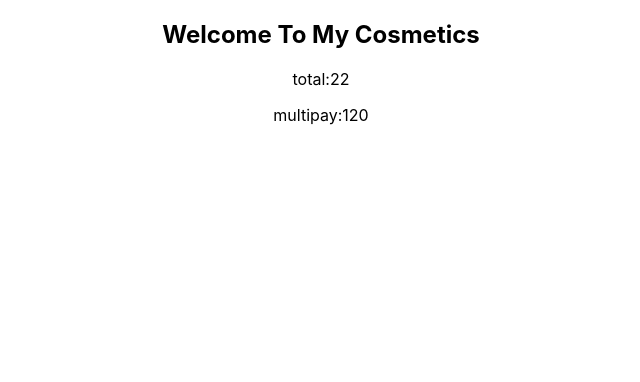
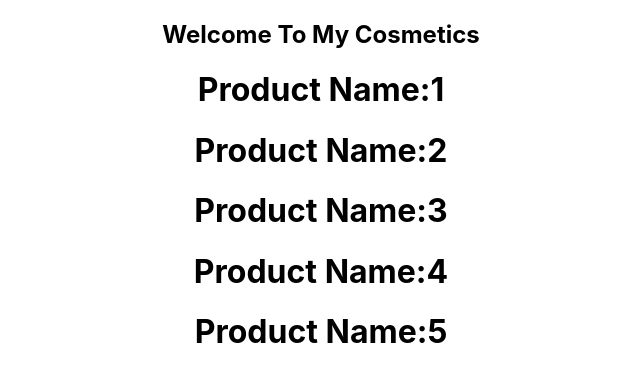
Before and after one commit to masuddrak/react-storage-and-handler, a React (Create React App) app: page / in a window 1280 px wide. Shown: the top 382 px of the page, without its empty margins (319-959 px from the left). Built offline with nearby package versions, Linux system fonts and the light colour scheme.

Commit message:
creat api

```diff
--- a/src/components/Cosmatics/Cosmatics.js
+++ b/src/components/Cosmatics/Cosmatics.js
@@ -1,15 +1,22 @@
 import React from 'react';
-import { add, multiplay } from '../../ustilitis/calculate';
+import Display from '../Display/Display';
+
 
 
 const Cosmatics = () => {
-    const total=add(10,12)
-    const multipay=multiplay(10,12)
+    const cosmatics=[
+        {id:1,name:'alta',price:100},
+        {id:2,name:'alta',price:200},
+        {id:3,name:'alta',price:300},
+        {id:4,name:'alta',price:400},
+        {id:5,name:'alta',price:500},
+    ]
     return (
         <div>
             <h2>Welcome To My Cosmetics </h2>
-            <p>total:{total}</p>
-            <p>multipay:{multipay}</p>
+           {
+               cosmatics.map(cosmatic=><Display key={cosmatic.id} cosmatic={cosmatic}></Display>)
+           }
         </div>
     );
 };
--- /dev/null
+++ b/src/components/Display/Display.js
@@ -0,0 +1,12 @@
+import React from 'react';
+
+const Display = (props) => {
+    const {name,id}=props.cosmatic;
+    return (
+        <div>
+            <h1>Product Name:{id}</h1>
+        </div>
+    );
+};
+
+export default Display;
--- a/src/ustilitis/calculate.js
+++ b/src/ustilitis/calculate.js
@@ -1,8 +1,11 @@
-const add=(first,second)=>{
-    return first+second;
-}
-const multiplay=(first,second)=>{
-    return first*second;
-}
+import React from 'react';
 
-export  {add,multiplay};
+const calculate = () => {
+    return (
+        <div>
+
+        </div>
+    );
+};
+
+export default calculate;
```
Also changed, not shown: src/components/Display/DIsplay.css (added).
